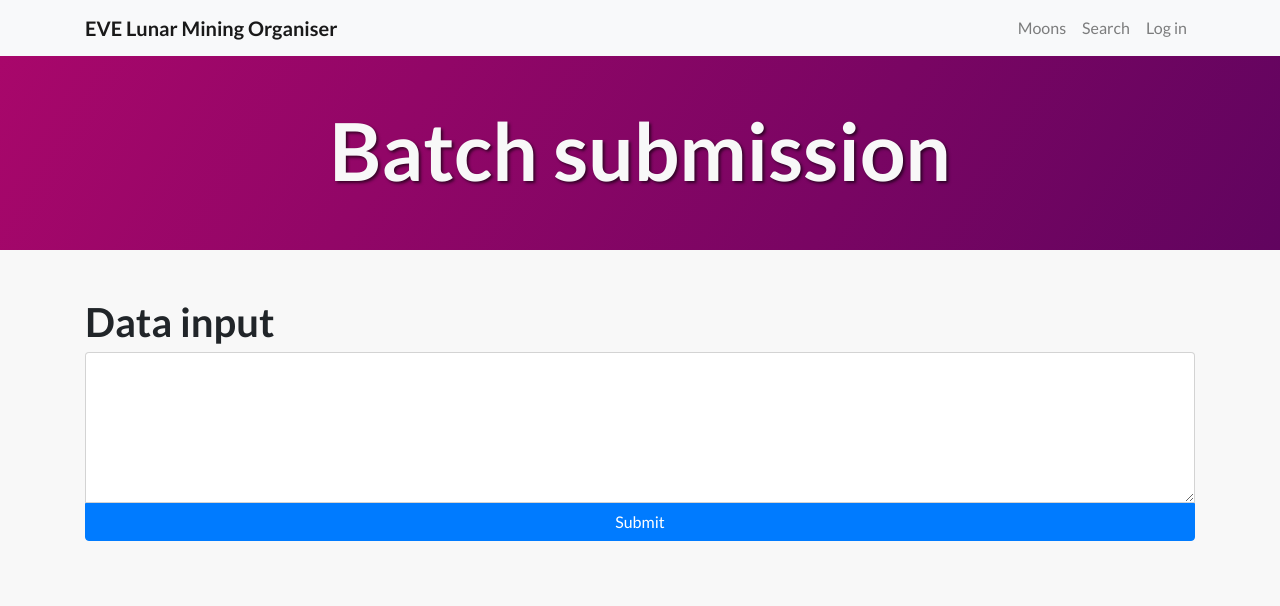
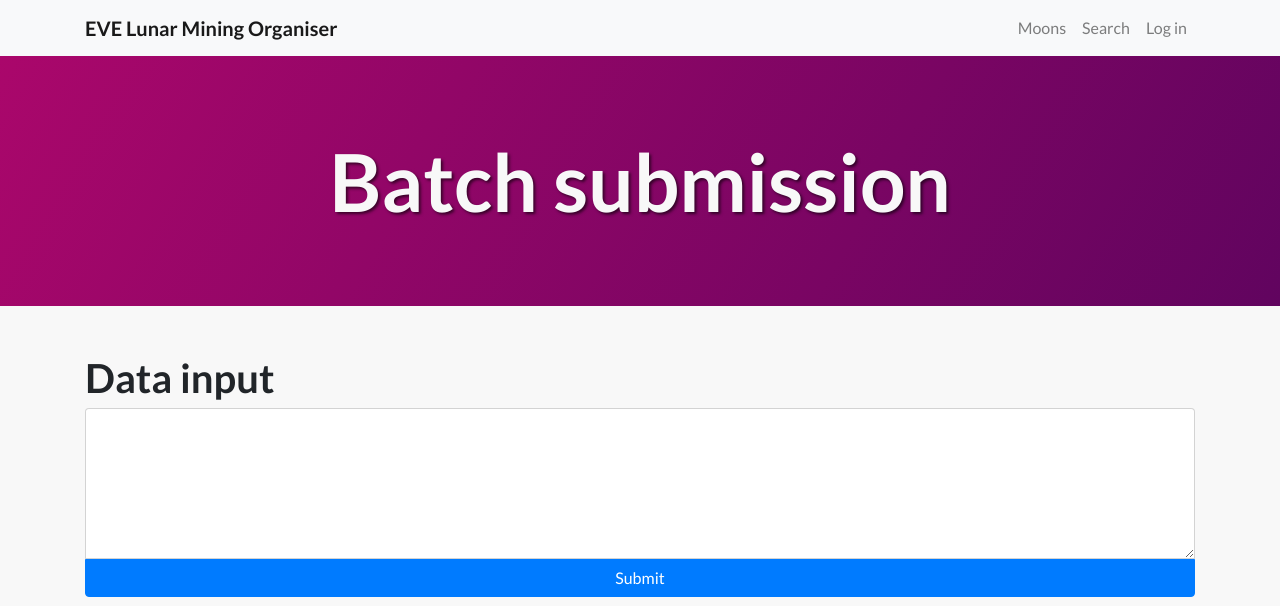
Before and after one commit to stephenswat/eve_lunar_mining_organiser, a Django app: page /submit/ in a window 1280 px wide. Shown: the top 606 px of the page. Run offline with Django 3.2, Linux system fonts and the light colour scheme; some libraries are stand-ins or nearby versions.

Commit message:
Better looking top bars.

```diff
--- a/elmo/static/css/elmo.css
+++ b/elmo/static/css/elmo.css
@@ -24,7 +24,7 @@ h1, h2, h3, h4, h5, h6, .navbar-brand, footer {
 }
 
 .intro-header {
-  padding-top: 50px;
+  margin-top: 56px;
   text-align: center;
   color: #f8f8f8;
   background-size: cover;
```
